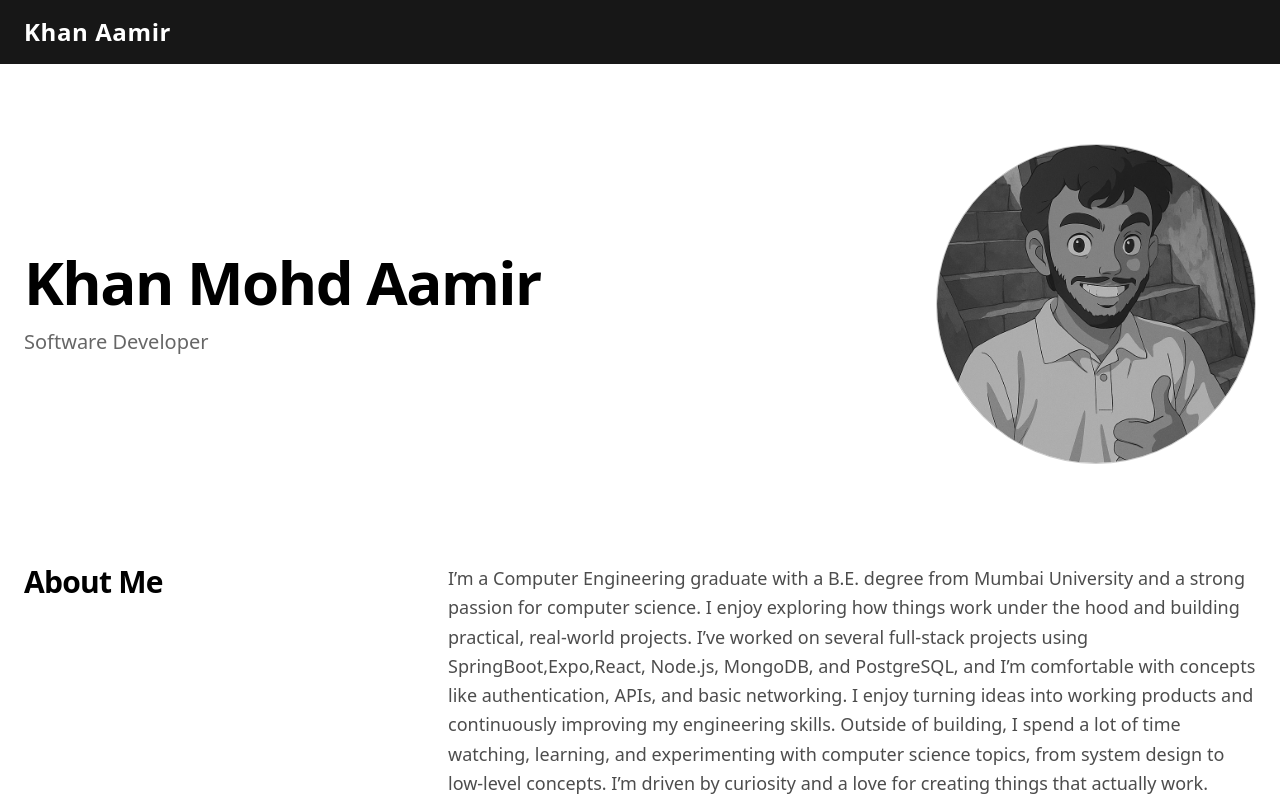
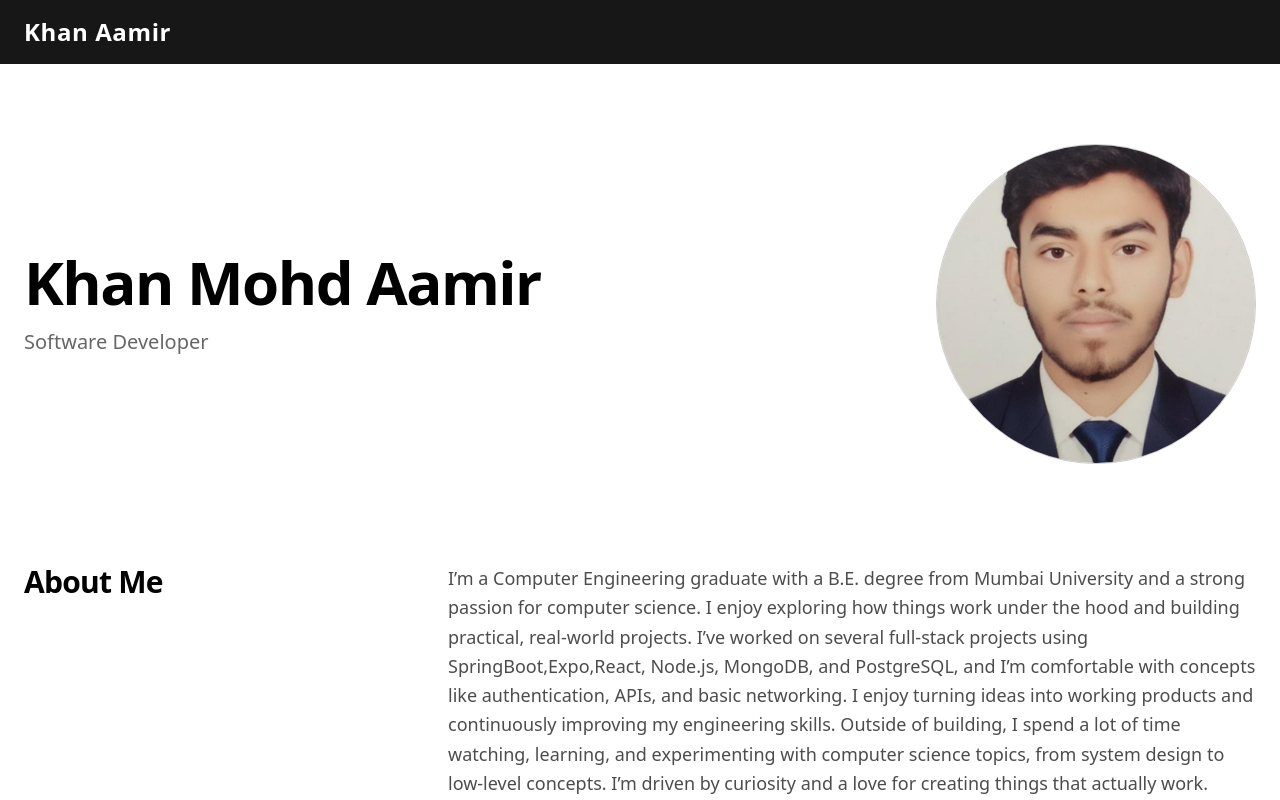
Before and after one commit to Khan-Aamir01/Khan-Aamir, a React (Vite) app in the folder frontend/: page / in a window 1280 px wide. Shown: the top 800 px of the page. Built offline with nearby package versions, Linux system fonts and the light colour scheme.

Commit message:
some changes

```diff
--- a/frontend/src/components/Hero.tsx
+++ b/frontend/src/components/Hero.tsx
@@ -28,7 +28,7 @@
               <img
                 src={defaultImage}
                 alt="Khan Aamir"
-                className="w-full h-full object-cover grayscale"
+                className="w-full h-full object-cover"
               />
 
               {/* If no image yet, use this instead 👇 */}
```
Also changed, not shown: frontend/src/assets/default.png.
